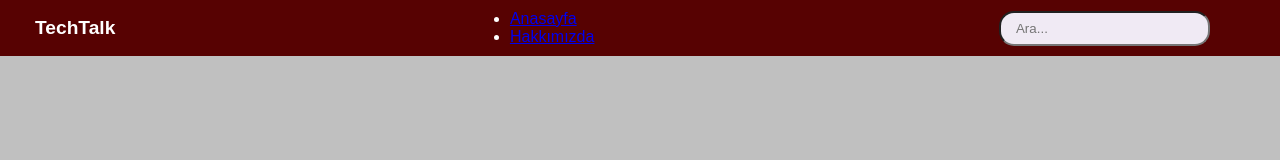
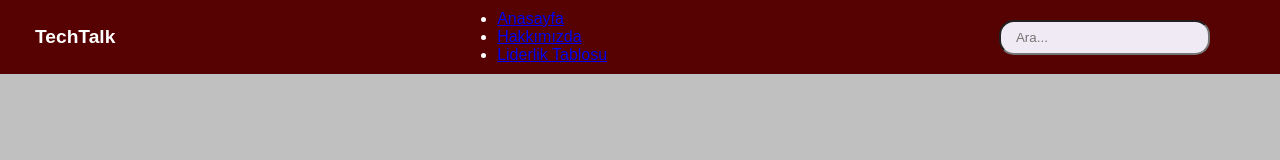
Before and after one commit to sevvalbayrm/TechTalk, a website: page header.html in a window 1280 px wide. Drawn offline with Linux system fonts and the light colour scheme.

Commit message:
Update header.html

```diff
--- a/header.html
+++ b/header.html
@@ -13,6 +13,7 @@
         <ul>
           <li><a href="/anasayfa.html">Anasayfa</a></li>
           <li><a href="#">Hakkımızda</a></li>
+          <li><a href="#">Liderlik Tablosu</a></li>
         </ul>
     </div>
 
```
